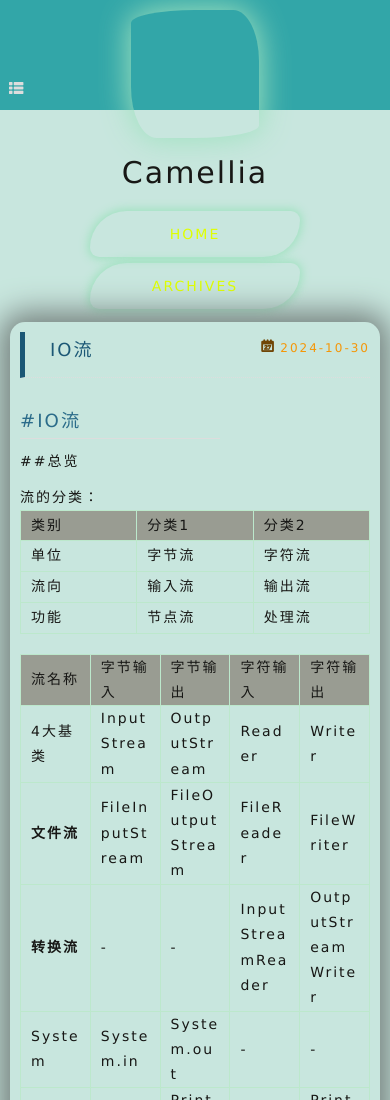
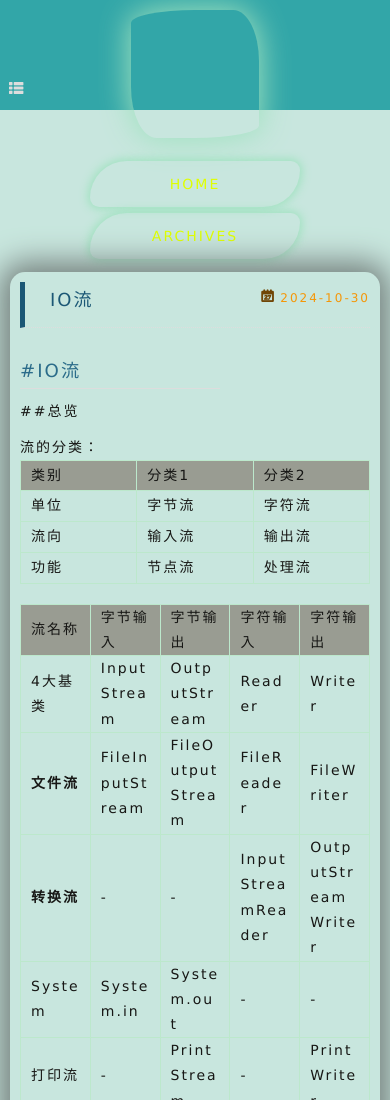
Before and after one commit to ymbyh/ymbyh.github.io, a plain HTML site: page index.html in a window 390 px wide. Shown: the top 1100 px of the page. Drawn offline with nearby package versions, Linux system fonts and the light colour scheme; a web font is replaced by a local one.

Commit message:
Site updated: 2024-10-31 16:49:09

```diff
--- a/index.html
+++ b/index.html
@@ -3,21 +3,21 @@
 <head>
   <meta charset="utf-8">
 
-  <title>Camellia</title>
+  <title>Hexo</title>
 
   <!-- keywords -->
 
 
   <meta name="viewport" content="width=device-width, initial-scale=1, maximum-scale=1">
   <meta property="og:type" content="website">
-<meta property="og:title" content="Camellia">
+<meta property="og:title" content="Hexo">
 <meta property="og:url" content="http://example.com/index.html">
-<meta property="og:site_name" content="Camellia">
+<meta property="og:site_name" content="Hexo">
 <meta property="og:locale" content="en_US">
 <meta property="article:author" content="Camellia">
 <meta name="twitter:card" content="summary">
 
-    <link rel="alternative" href="/atom.xml" title="Camellia" type="application/atom+xml">
+    <link rel="alternative" href="/atom.xml" title="Hexo" type="application/atom+xml">
 
 
     <link rel="icon" href="/img/favicon.ico">
@@ -122,7 +122,7 @@
       <nav id="mobile-nav">
   	<div class="overlay">
   		<div class="slider-trigger"></div>
-  		<h1 class="header-author js-mobile-header hide">Camellia</h1>
+  		<h1 class="header-author js-mobile-header hide"></h1>
   	</div>
 	<div class="intrude-less">
 		<header id="header" class="inner">
@@ -130,7 +130,7 @@
 				<img lazy-src="[object Object]" class="js-avatar">
 			</div>
 			<hgroup>
-			  <h1 class="header-author">Camellia</h1>
+			  <h1 class="header-author"></h1>
 			</hgroup>
 
 			<nav class="header-menu">
```
Also changed, not shown: 2024/10/30/IO流/index.html (+5 -5 lines), 2024/10/30/hello-world/index.html (+5 -5 lines), 2024/10/30/异常处理/index.html (+5 -5 lines), 2024/10/30/概念区别/index.html (+5 -5 lines), 2024/10/30/面向对象/index.html (+5 -5 lines), archives/2024/10/index.html (+6 -6 lines), archives/2024/index.html (+6 -6 lines), archives/index.html (+6 -6 lines).
